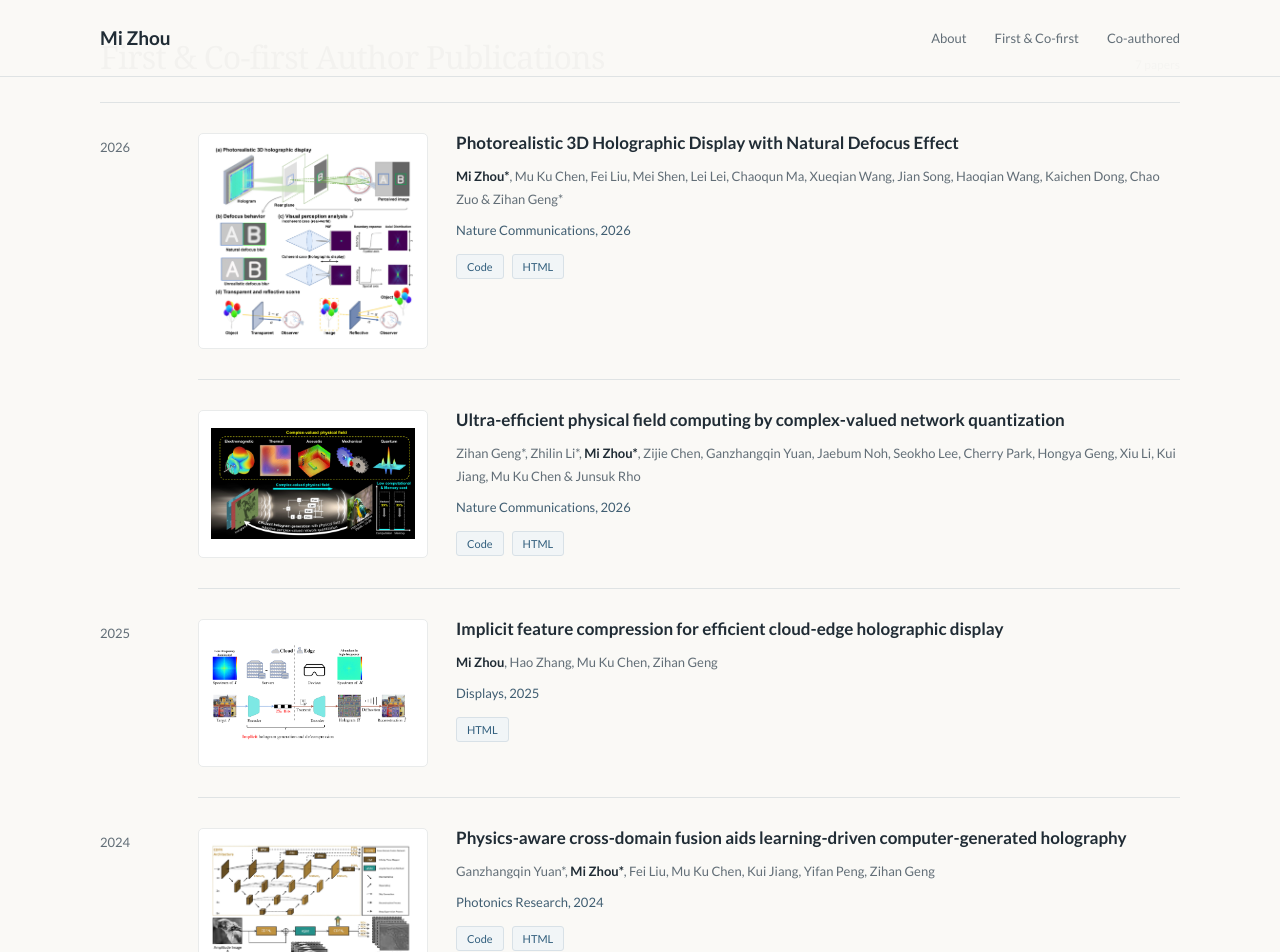
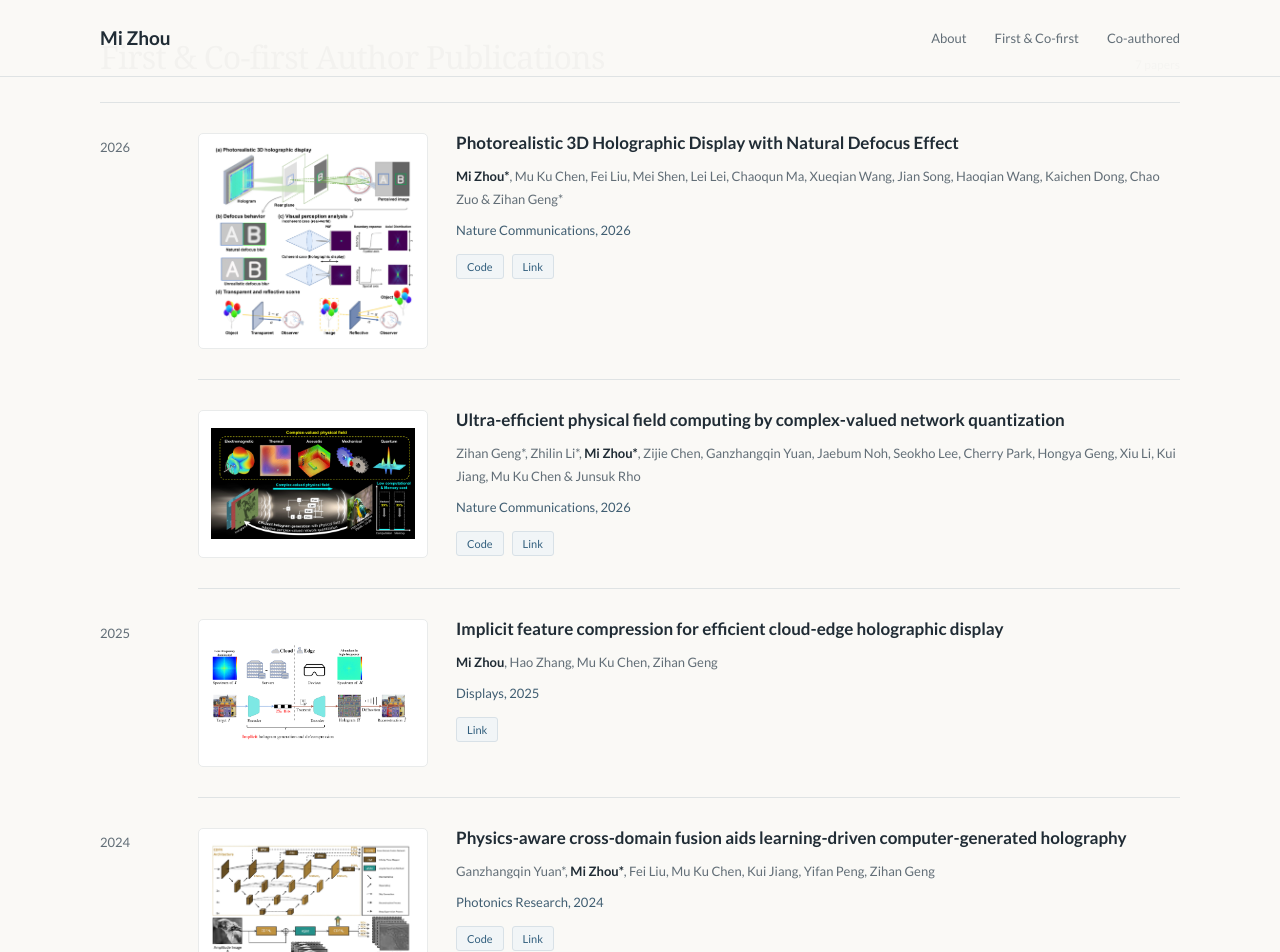
Before and after one commit to MiZhou22/MiZhou22.github.io, a Jekyll site: the page built from _posts/2026-05-06-NaturalDefocusEffect.markdown, in a window 1280 px wide and 1400 px high, scrolled down 671 px. Shown: the top 952 px of the window. Built offline with Jekyll 4.4.1, drawn with Linux system fonts in a browser that asks for light colours; some of the changed text lies outside the part shown.

Commit message:
Use Link for publication landing pages

```diff
--- a/_includes/publication-row.html
+++ b/_includes/publication-row.html
@@ -18,7 +18,7 @@
         {% if first_character == '/' %}
         {% assign link_url = link_url | relative_url %}
         {% endif %}
-        <li><a href="{{ link_url | escape }}">{% if link_type == 'arxiv' %}arXiv{% elsif link_type == 'website' %}HTML{% elsif link_type == 'youtube' %}YouTube{% else %}{{ link_type | capitalize }}{% endif %}</a></li>
+        <li><a href="{{ link_url | escape }}">{% if link_type == 'arxiv' %}arXiv{% elsif link_type == 'website' %}Link{% elsif link_type == 'youtube' %}YouTube{% else %}{{ link_type | capitalize }}{% endif %}</a></li>
         {% endif %}
       {% endfor %}
     {% endcapture %}
```
Also changed, not shown: AGENTS.md (+1 -1 lines).
